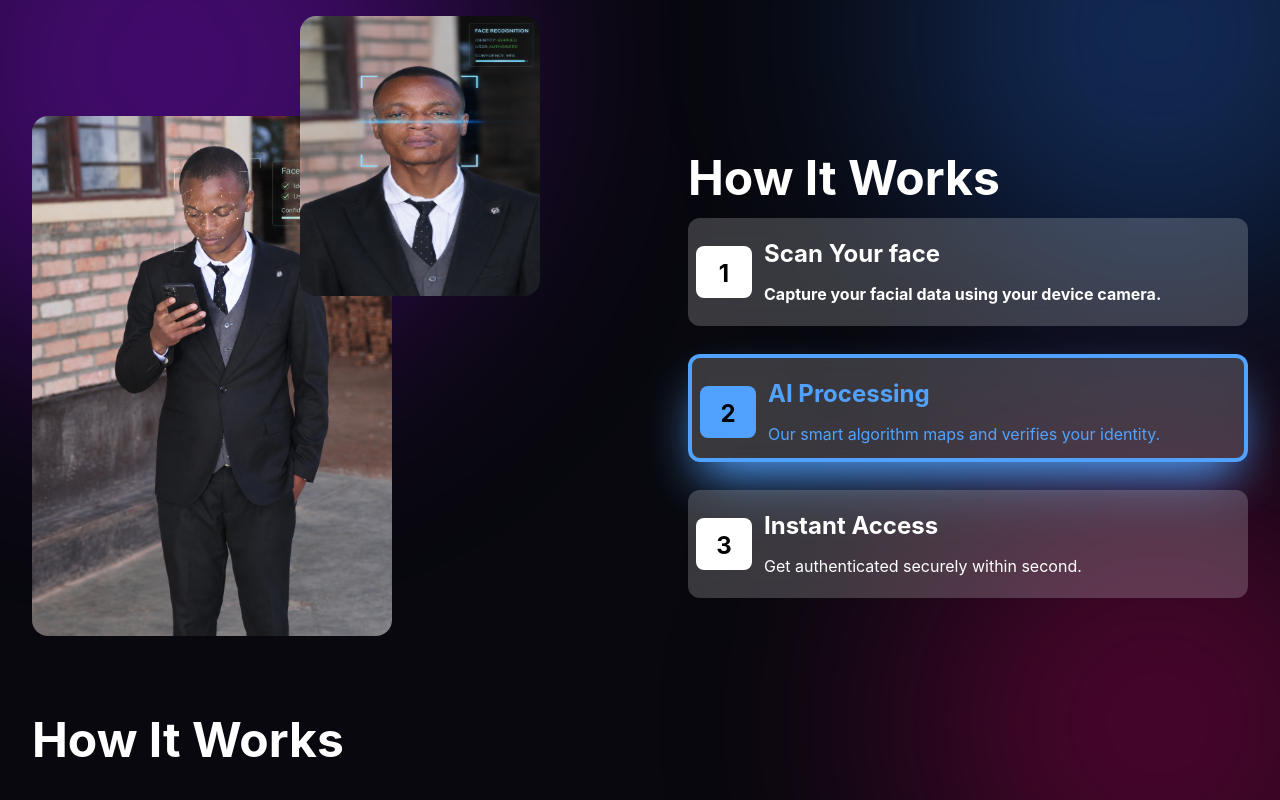
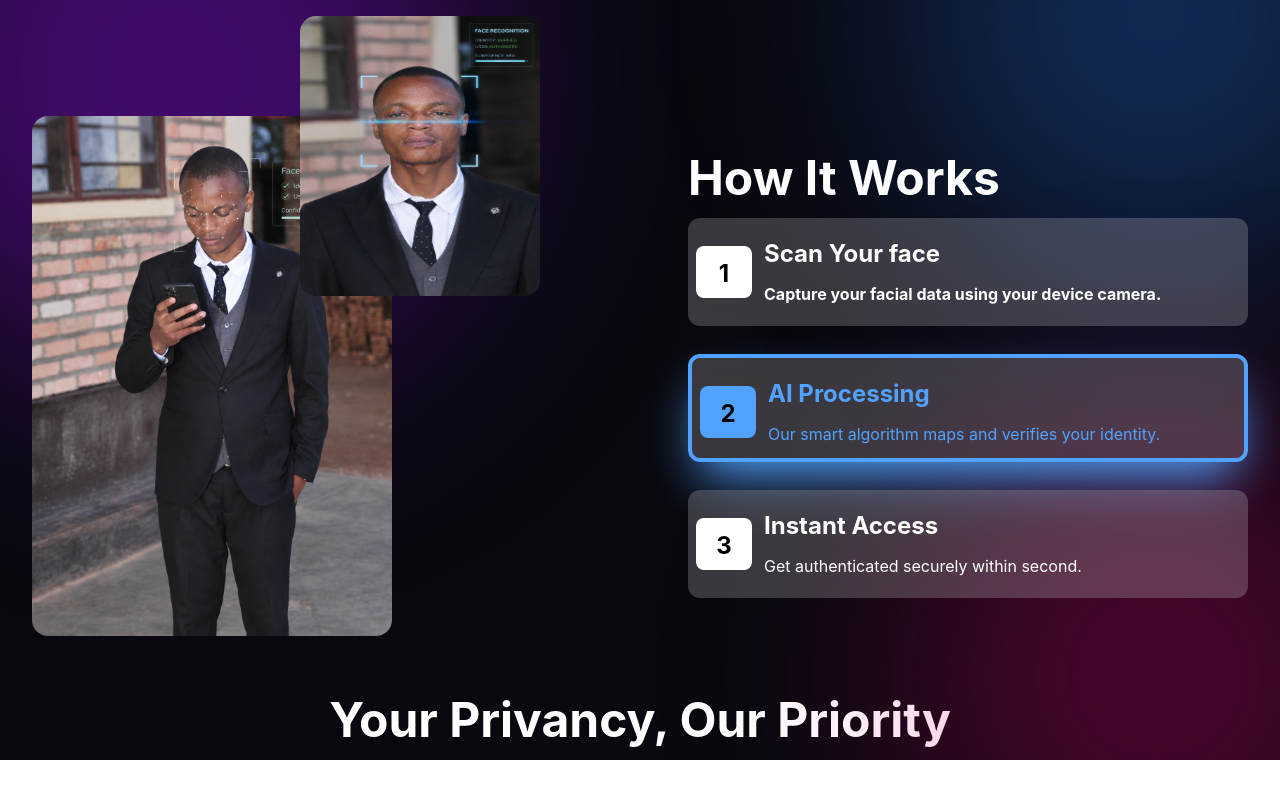
Before and after one commit to niyomugaboetiene/face-recognation-app, a React (Vite) app in the folder client/: page / in a window 1280 px wide. Shown: the part 1216-2016 px from the top of the page. After the commit the page ends 1976 px from the top, so only its background shows below. Built offline with nearby package versions, Linux system fonts and the light colour scheme.

Commit message:
Updates my face-recognation-app

```diff
--- a/client/src/HowItWorks.jsx
+++ b/client/src/HowItWorks.jsx
@@ -53,8 +53,8 @@ export default function HowItWorks() {
         </div>
       </div>
 
-      <div className='flex justify-between items-center p-5 max-w-7xl mx-auto px-8 mt-10'>
-          <h1 className='text-5xl font-bold text-white mb-4'>How It Works</h1>
+      <div className='max-w-7xl mx-auto mt-10'>
+          <h1 className='text-5xl font-bold text-white mb-4 text-center'>Your Privancy, Our Priority</h1>
           <div>
 
           </div>
```
